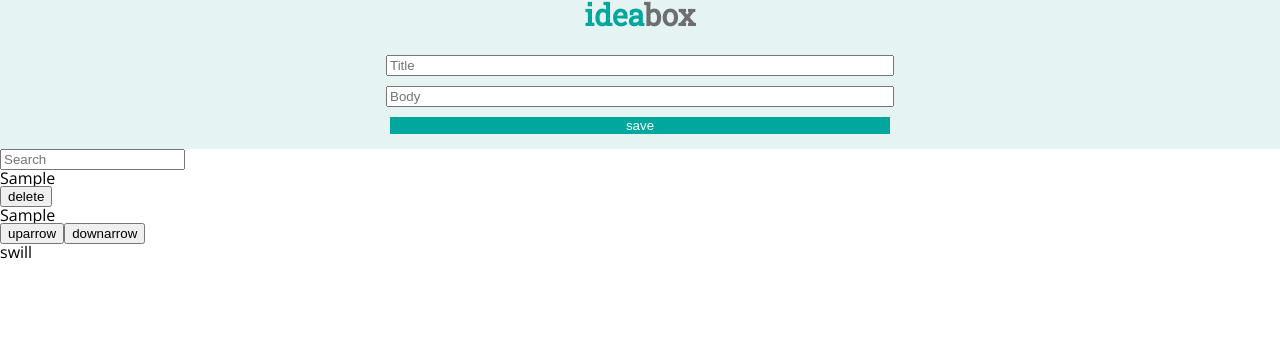
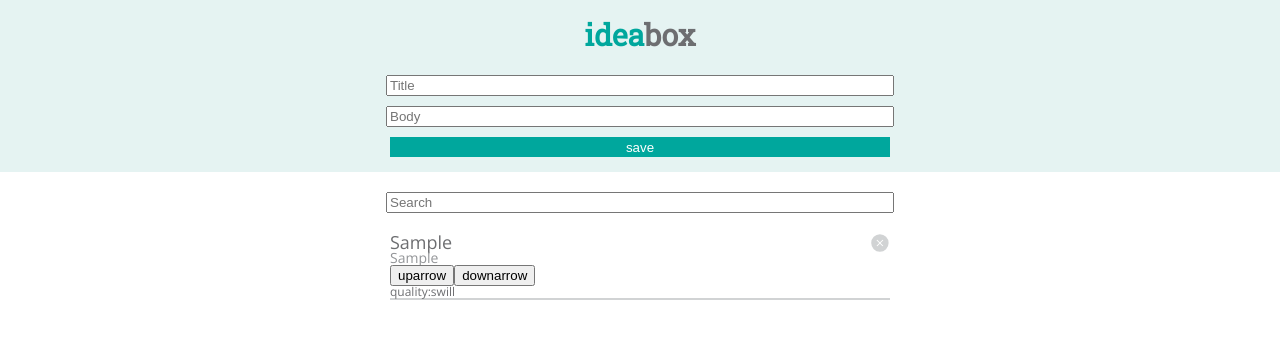
Before and after one commit to ChelseaSkovgaard/ideaBox, a plain HTML site: page index.html in a window 1280 px wide. Both pictures are taken after typing "Sample", "Sample" into the empty fields and a click on the button "save". Drawn offline with nearby package versions, Linux system fonts and the light colour scheme.

Commit message:
formatted title, body, and delete button of idea

```diff
--- a/index.html
+++ b/index.html
@@ -17,10 +17,10 @@
     <div><input id="body-input" type="text" placeholder="Body" /></div>
     <button id="save-btn" type="button">save</button>
   </header>
-
-    <input id="search-input" type="text" placeholder="Search" />
+  <section>
+    <div id="input"> <input id="search-input" type="text" placeholder="Search" /> </div>
     <div class="ideaList"></div>
-
+  </section>
     <script src="https://code.jquery.com/jquery-1.11.2.min.js"></script>
     <script src="scripts.js"></script>
   </body>
--- a/scripts.js
+++ b/scripts.js
@@ -17,7 +17,7 @@ function Idea (title, body, id, quality) {
 }
 
 Idea.prototype.renderOnPage = function() {
-  $('.ideaList').prepend('<div id=' + this.id + ' class="container"><h2 class="ideaTitle">' + this.title + '</h2><button class="deleteButton">delete</button><p class="ideaBody">' + this.body + '</p><button class="up-arrow">uparrow</button><button class="down-arrow">downarrow</button><p class="idea-quality">' + this.quality + '</p></div>');
+  $('.ideaList').prepend('<div id=' + this.id + ' class="container"><h2 class="idea-title">' + this.title + '</h2><button class="delete-button"></button><p class="idea-body">' + this.body + '</p><button class="up-arrow">uparrow</button><button class="down-arrow">downarrow</button><p class="idea-quality">' + 'quality:' + this.quality + '</p></div>');
 
 };
 
--- a/styles.css
+++ b/styles.css
@@ -7,6 +7,7 @@ header {
   flex-wrap: wrap;
   justify-content: center;
   width: 100vw;
+  padding-top: 20px;
 }
 
 body {
@@ -42,6 +43,7 @@ header div {
   color: #FFFFFF;
   border-style: none;
   width: 500px;
+  height: 20px;
   margin-bottom: 15px;
 }
 
@@ -49,3 +51,57 @@ header div {
   background-color: #045E55;
   color: #FFFFFF;
 }
+
+section {
+  display:flex;
+  flex-wrap: wrap;
+  justify-content: center;
+  width: 100vw;
+  padding-top: 20px;
+}
+
+div #input {
+  width: 100vw;
+}
+
+div.ideaList {
+  width: 100vw;
+}
+
+#search-input {
+  width: 500px;
+}
+
+.container {
+  margin:auto;
+  width: 500px;
+  padding-top: 20px;
+  border-bottom: solid 2px #D1D3D4;
+}
+
+.idea-title {
+  color: #6D6E71;
+  font-size: 18px;
+  text-align: left;
+  display: inline-block;
+}
+.delete-button {
+  background-image: url("images/delete.svg");
+  background-color: #FFFFFF;
+  border: none;
+  width: 20px;
+  height: 20px;
+  float:right;
+}
+
+.idea-body {
+  color: #939598;
+  font-size: 14px;
+  text-align: left;
+}
+
+.idea-quality {
+  color: #6D6E71;
+  font-size: 12px;
+}
+/* images for url - buttons
```
